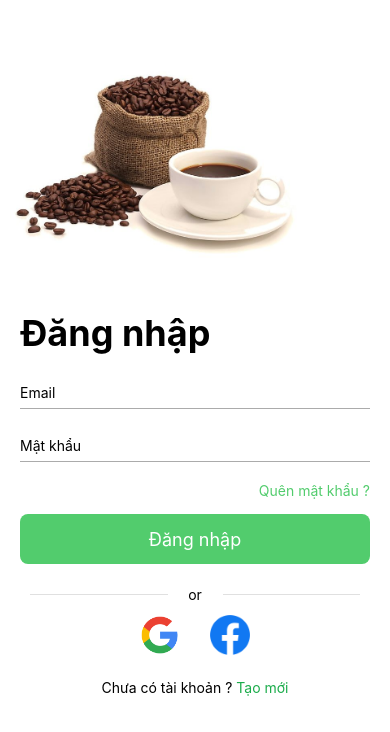
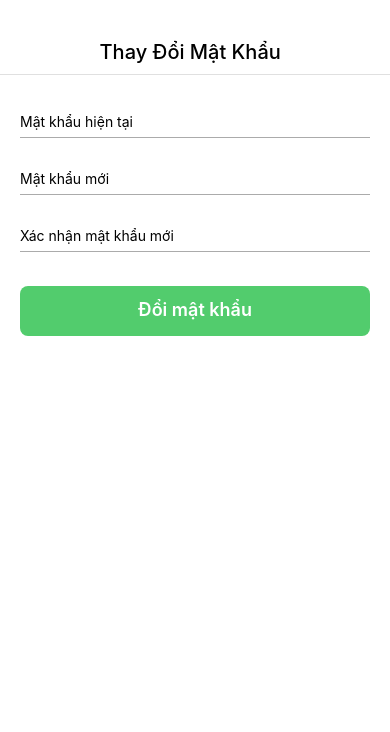
Before and after one commit to BaoAn1501/mobile_app, a React Native app: screen / in a window 390 px wide. Shown: the top 732 px of the page. Built offline with nearby package versions, Linux system fonts and the light colour scheme.

Commit message:
add change pass

```diff
--- a/App.js
+++ b/App.js
@@ -6,8 +6,8 @@ import ChangePassword from './src/scene/user/screens/ChangePassword';
 
 export default function App() {
   return (
-    <UserStack></UserStack>
-    // <ChangePassword/>
+    // <UserStack></UserStack>
+    <ChangePassword/>
   );
 }
 
--- a/src/scene/user/screens/ChangePassword.js
+++ b/src/scene/user/screens/ChangePassword.js
@@ -0,0 +1,125 @@
+import { StyleSheet, Text, View } from 'react-native'
+import React from 'react'
+import { StatusBar } from 'expo-status-bar';
+import {Image, TextInput, Pressable, KeyboardAvoidingView, ScrollView, ToastAndroid } from 'react-native';
+
+
+ export const ChangePassword = () => {
+  return (
+
+    <View style={styles.container}>
+            <View style={styles.textContainer} >
+                <Text style={styles.text}> Thay Đổi Mật Khẩu</Text>
+            </View>
+            <View style={{
+    borderBottomColor: '#E0E0E0',
+    borderBottomWidth: 1,
+     }}
+/>
+
+    <View style={styles.textInputContainer}>
+
+    <TextInput
+        placeholder='Mật khẩu hiện tại'
+        style={styles.textInput} />
+    <TextInput
+
+        placeholder='Mật khẩu mới'
+        style={styles.textInput} secureTextEntry />
+         <TextInput
+
+     placeholder='Xác nhận mật khẩu mới'
+     style={styles.textInput} secureTextEntry />
+
+    <Pressable style={styles.button}>
+
+        <Text style={styles.login} > Đổi mật khẩu </Text>
+    </Pressable>
+</View>
+
+    </View>
+  )
+
+}
+
+export default ChangePassword
+
+const styles = StyleSheet.create({
+// Khung của trang
+    container: {
+        backgroundColor: 'white',
+        width: '100%',
+        height: '100%',
+
+    },
+
+// Khung Thay Tên thay đổi mặt khẩu
+    textContainer:{
+        width : 375,
+        height : 44,
+        justifyContent : 'center',
+        alignItems : 'center',
+        marginTop: 30,
+
+    },
+    text: {
+
+        fontSize :20,
+        fontWeight : "500",
+    },
+
+
+   // Phần textinput
+    textInputContainer: {
+        marginTop:10,
+        paddingHorizontal: 20,
+
+
+    },
+    textInput: {
+        marginTop: 20,
+        height: 33,
+        borderBottomColor: '#ABABAB',
+        borderBottomWidth: 1.5,
+        marginVertical: 4,
+
+
+    },
+
+    // Chữ Button
+    login: {
+        color: '#FFFFFF',
+        fontWeight: '600',
+        justifyContent : 'center',
+        alignItems : 'center',
+        height:25,
+        fontStyle: 'bold',
+        fontSize: 18,
+    },
+
+    // Nút Đổi mật khẩu
+    button: {
+        height: 50,
+        backgroundColor: '#52CC6D',
+        borderRadius: 8,
+        marginTop: 30,
+        justifyContent: 'center',
+        alignItems: 'center',
+    },
+
+
+    //hình
+
+    image: {
+
+        position: 'absolute',
+        right: 330,
+        top: 11,
+        left:16,
+        bottom:12.5,
+        width: 12.25,
+        height: 20.5,
+
+
+    },
+  });
```
